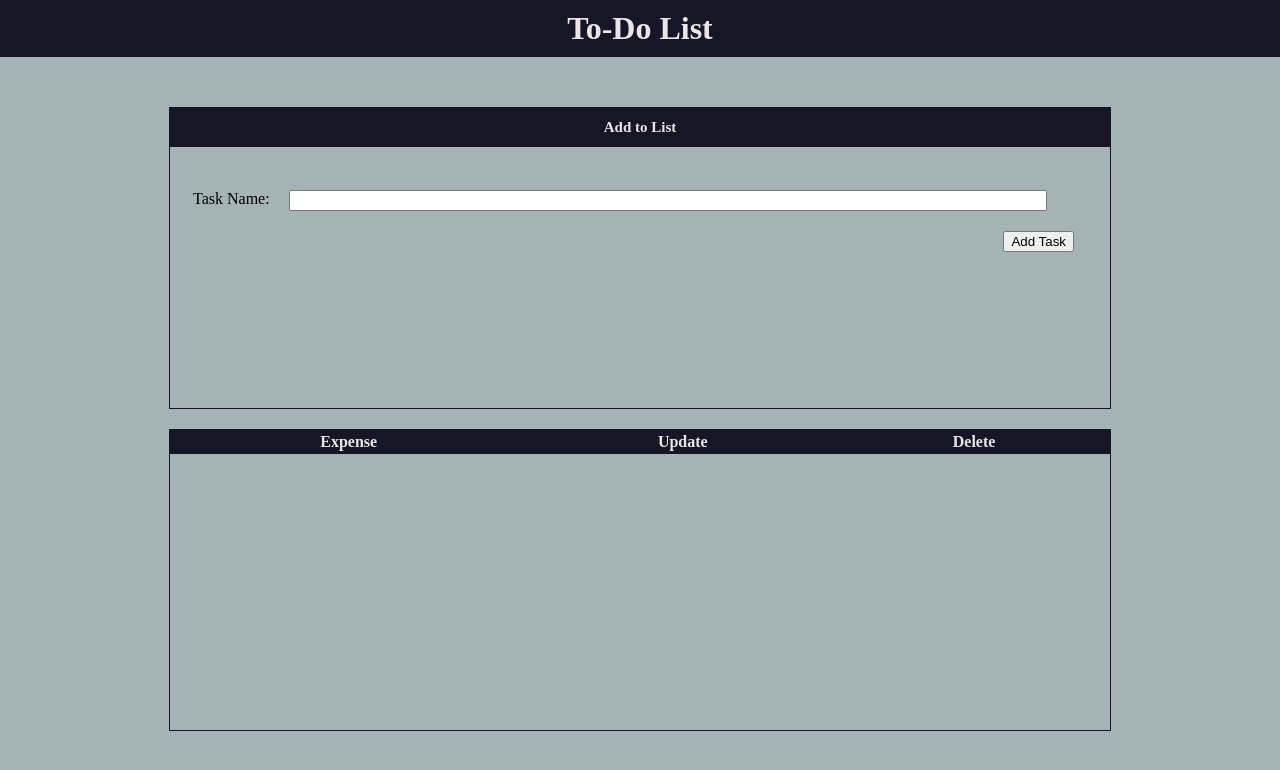
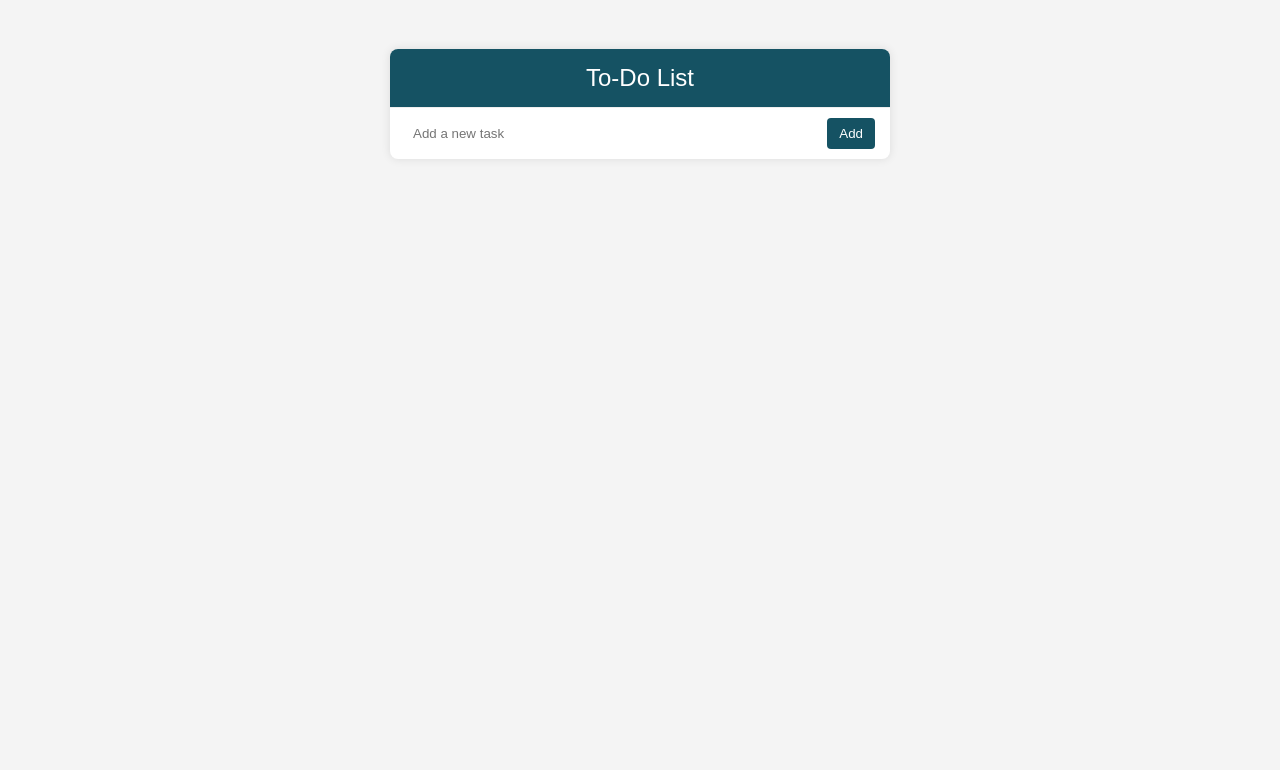
Before and after one commit to manavilahoti/To-do-List, a Flask app: page / in a window 1280 px wide. Shown: the top 770 px of the page. Run offline with Flask 3, Linux system fonts and the light colour scheme; lists and menus that the app fills with data are empty.

Commit message:
initial template added

```diff
--- a/app.py
+++ b/app.py
@@ -1,5 +1,5 @@
 from flask import Flask, render_template, url_for
-
+from flask_sqlalchemy import SQLAlchemy
 app = Flask(__name__)
 
 @app.route("/")
--- a/static/styles.css
+++ b/static/styles.css
@@ -1,96 +1,69 @@
-body{
-    background: #a3b3b6;
+body {
+    font-family: Arial, sans-serif;
+    background-color: #f4f4f4;
     margin: 0;
-    padding:0;
-}
-header{
-    background: rgb(22, 22, 39);
-    margin-bottom: 50px;
-
-}
-section{
-    width: 940px;
-    height: 300px;
-    margin: auto;
-    border: 1px solid rgb(22, 22, 39);
-}
-.title{
-    width: 400px;
-    margin: auto;
-    text-align: center;
-    color: rgb(235, 229, 229);
-    padding: 10px;
-    font: helvetica;
-
-}
-.heading{
-    font-size: 15px;
-    padding: 10px;
-    width: 300px;
-    margin: auto;
-    color:rgb(235,229,229);
-
-
-}
-.center{
-    margin: auto;
-    text-align: center;
-    background: rgb(22, 22, 39);
-    margin-bottom: 50px;
-    border: 1px solid rgb(22, 22, 39);
-
+    display: flex;
+    align-items: center;
+    justify-content: center;
+    height: 26vh;
 }
 
-.flex-field{
-    margin: 23px;
-    height: auto;
-}
-form{
-    display: flex;
-    flex-direction: column;
-    margin-top: -30px;
-
-}
-.add{
-   padding: 100px;
-   width: 100%;
+.todo-container {
+    max-width: 500px;
+    width: 100%;
+    background-color: #fff;
+    box-shadow: 0 0 10px rgba(0, 0, 0, 0.1);
+    border-radius: 8px;
+    overflow: hidden;
 }
 
-
-input{
-    margin-left: 8px;
-    position: absolute;
-    width: 750px;
-}
-.align{
-    margin-left: 19px;
-}
-.right{
-    margin-left: 29px;
-    width: 754px;
+.todo-header {
+    background-color: #155263;
+    color: #fff;
+    padding: 15px;
+    text-align: center;
+    font-size: 24px;
 }
 
-button{
+.todo-list {
+    list-style: none;
+    padding: 0;
+    margin: 0;
+}
+
+.todo-item {
+    display: flex;
+    justify-content: space-between;
+    align-items: center;
+    border-bottom: 1px solid #eee;
+    padding: 10px 15px;
+    font-size: 18px;
+}
+
+.todo-item input {
+    margin-right: 10px;
+}
+
+.add-todo {
+    display: flex;
+    justify-content: space-between;
+    align-items: center;
+    padding: 10px 15px;
+    border-top: 1px solid #eee;
+}
+
+.add-todo input {
+    flex: 0.90;
+    padding: 8px;
+    border: none;
+    border-radius: 4px;
+}
+
+.add-todo button {
+    background-color: #155263;
+    color: #fff;
+    border: none;
+    padding: 8px 12px;
+    border-radius: 4px;
     cursor: pointer;
 }
-
-.button{
-    display: flex;
-    flex-direction: row-reverse;
-    justify-items: end;
-    padding-right: 36px;
-    gap: 30px;
-}
-
-.content{
-    margin-top: 20px;
-}
-
-table{
-    width: 100%;
-    background: rgb(22, 22, 39);
-}
-thead{
-    color: rgb(235, 229, 229);
-    height: 20px;
-}
--- a/templates/index.html
+++ b/templates/index.html
@@ -5,47 +5,23 @@
     <meta charset="UTF-8">
     <meta http-equiv="X-UA-Compatible" content="IE=edge">
     <meta name="viewport" content="width=device-width, initial-scale=1.0">
-    <link rel="stylesheet" href="{{ url_for('static', filename='styles.css') }}" >
+    <link rel="stylesheet" href="{{ url_for('static', filename='styles.css') }}">
     <title>To-Do List</title>
 </head>
 
 <body>
-    <header>
-        <h1 class="title">To-Do List</h1>
-    </header>
-    <section>
-        <div class="center">
-            <h2 class="heading">Add to List</h2>
+
+    <div class="todo-container">
+        <div class="todo-header">
+            To-Do List
         </div>
-        <form>
-            <div class="flex-field">
-                <label class="left">Task Name:</labe>
-                    <input class="align" type="text">
-            </div>
-
-            <div class="button">
-                <button type="add">
-                    Add Task
-                </button>
-            </div>
-
-        </form>
-
-    </section>
-    <section class="content">
-        <table>
-            <thead>
-                <tr>
-                    <th>Expense</th>
-                    <th>Update</th>
-                    <th>Delete</th>
-                </tr>
-            </thead>
-            <tbody>
-
-            </tbody>
-        </table>
-    </section>
+        <ul class="todo-list" id="todo-list">
+        </ul>
+        <div class="add-todo">
+            <input type="text" id="new-todo" placeholder="Add a new task">
+            <button>Add</button>
+        </div>
+    </div>
 
 </body>
 
```
Also changed, not shown: 1 other file.
